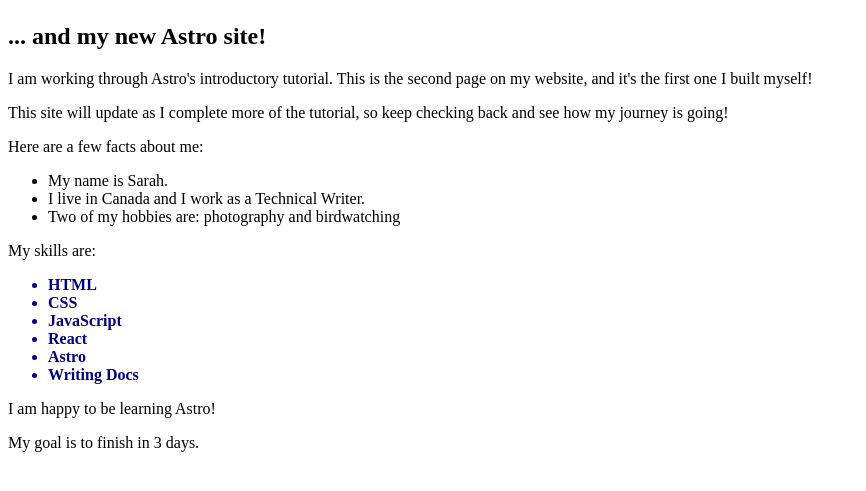
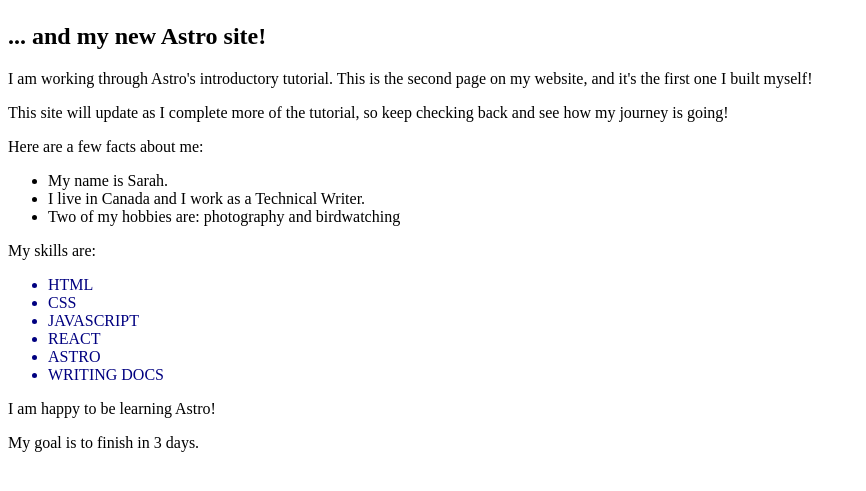
Before and after one commit to Knorgias/astro-blog, an Astro site: page /about in a window 1280 px wide. Shown: the part 163-654 px from the top of the page, without its empty margins (0-866 px from the left). Built offline with nearby package versions, Linux system fonts and the light colour scheme; Astro itself is replaced by a stand-in of ours.

Commit message:
define & use more css vars

```diff
--- a/src/pages/about.astro
+++ b/src/pages/about.astro
@@ -15,6 +15,8 @@ const finished = false;
 const goal = 3;
 
 const skillColor = "navy";
+const fontWeight = "24px";
+const textCase = "uppercase";
 ---
 
 <html lang="en">
@@ -24,14 +26,15 @@ const skillColor = "navy";
 		<meta name="viewport" content="width=device-width" />
 		<meta name="generator" content={Astro.generator} />
 		<title>{pageTitle}</title>
-    <style define:vars={{skillColor}}>
+    <style define:vars={{skillColor, fontWeight, textCase}}>
       h1 {
         color: purple;
         font-size: 4rem;
       }
       .skill {
         color: var(--skillColor);
-        font-weight: bold;
+        font-weight: var(--fontWeight);
+        text-transform: var(--textCase);
       }
     </style>
 	</head>
```
